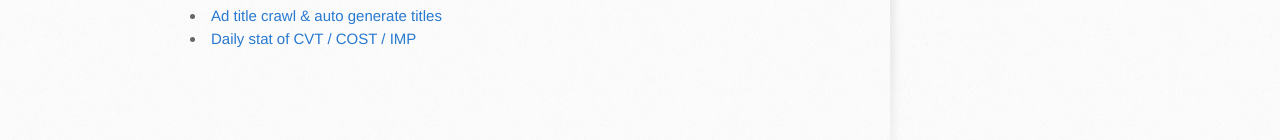
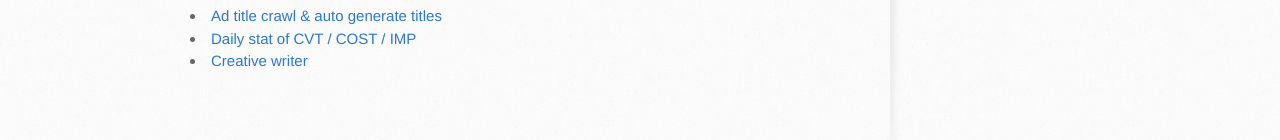
Before and after one commit to zjc-enigma/sharing, a plain HTML site: page index.html in a window 1280 px wide. Shown: the part 468-608 px from the top of the page. Drawn offline with Linux system fonts and the light colour scheme.

Commit message:
add new section: creative

```diff
--- a/index.html
+++ b/index.html
@@ -53,6 +53,7 @@
 <ul>
   <li><a href="demos/ad_crawl">Ad title crawl & auto generate titles</a></li>
   <li><a href="demos/daily_stat">Daily stat of CVT / COST / IMP</a></li>
+  <li><a href="http://creative.expdemos.com">Creative writer</a></li>
 </ul>
 
 </section>
```
